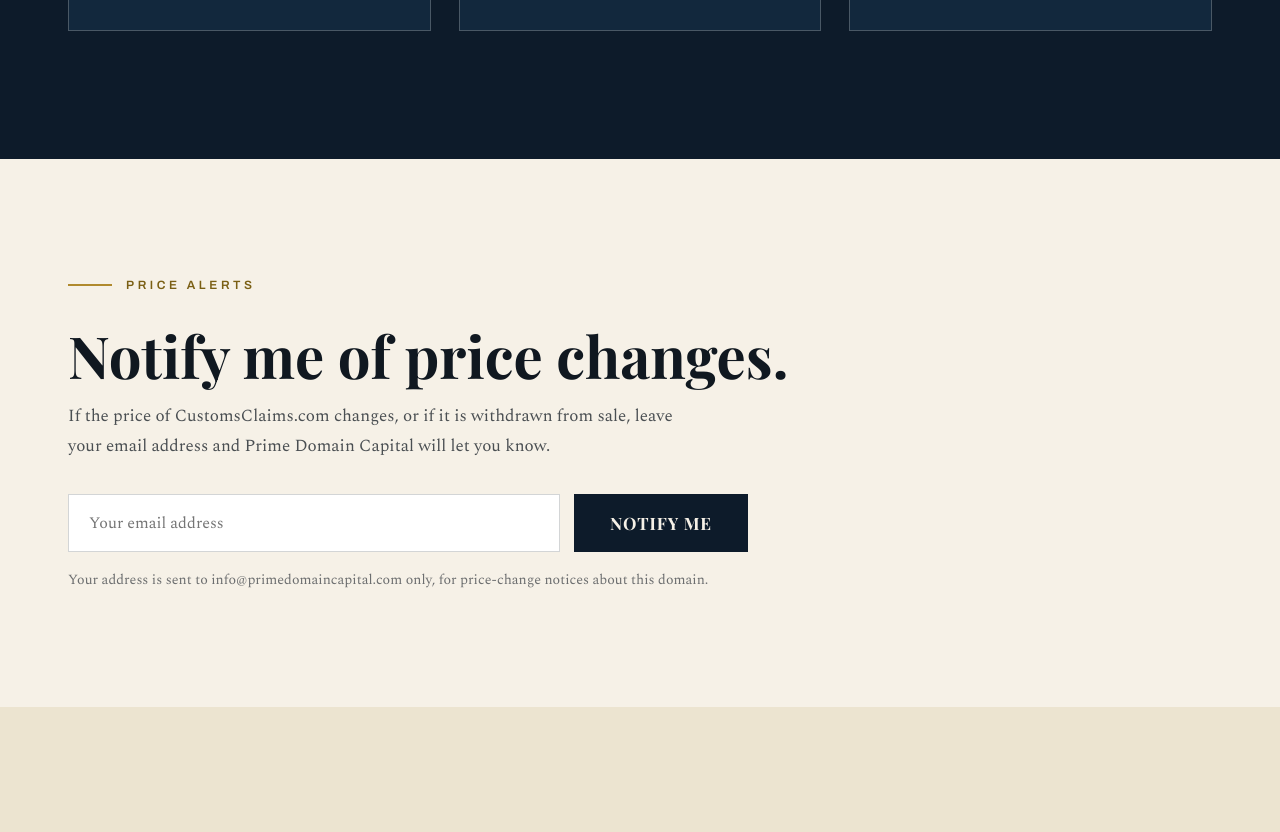
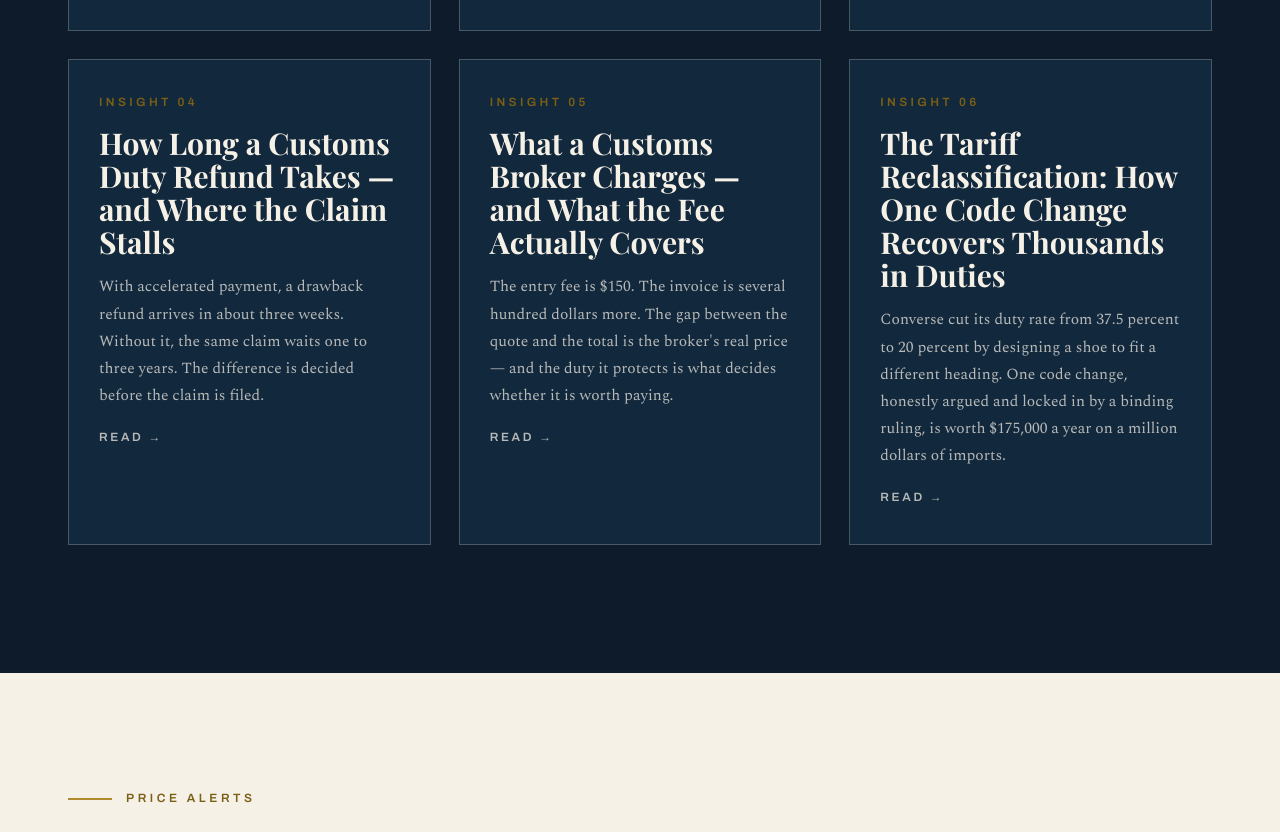
Before and after one commit to primedomaincapital/customsclaims, a plain HTML site: page index.html in a window 1280 px wide. Shown: the part 6353-7185 px from the top of the page. Drawn offline with nearby package versions, Linux system fonts and the light colour scheme; a web font is replaced by a local one.

Commit message:
Add insights 4-6 cards to homepage

```diff
--- a/index.html
+++ b/index.html
@@ -437,7 +437,7 @@
           <p>A customs protest must be filed within 180 days of liquidation. There are no extensions, no waivers, and no second look. The clock, not the merits, decides most refund fights.</p>
           <p class="read">Read &rarr;</p>
         </div>
-      </a>
+      </a><a class="card" href="insights/article4.html"><div class="tx"><div class="zone">Insight 04</div><h3>How Long a Customs Duty Refund Takes — and Where the Claim Stalls</h3><p>With accelerated payment, a drawback refund arrives in about three weeks. Without it, the same claim waits one to three years. The difference is decided before the claim is filed.</p><p class="read">Read &rarr;</p></div></a><a class="card" href="insights/article5.html"><div class="tx"><div class="zone">Insight 05</div><h3>What a Customs Broker Charges — and What the Fee Actually Covers</h3><p>The entry fee is $150. The invoice is several hundred dollars more. The gap between the quote and the total is the broker's real price — and the duty it protects is what decides whether it is worth paying.</p><p class="read">Read &rarr;</p></div></a><a class="card" href="insights/article6.html"><div class="tx"><div class="zone">Insight 06</div><h3>The Tariff Reclassification: How One Code Change Recovers Thousands in Duties</h3><p>Converse cut its duty rate from 37.5 percent to 20 percent by designing a shoe to fit a different heading. One code change, honestly argued and locked in by a binding ruling, is worth $175,000 a year on a million dollars of imports.</p><p class="read">Read &rarr;</p></div></a>
     </div>
   </div>
 </section>
```
